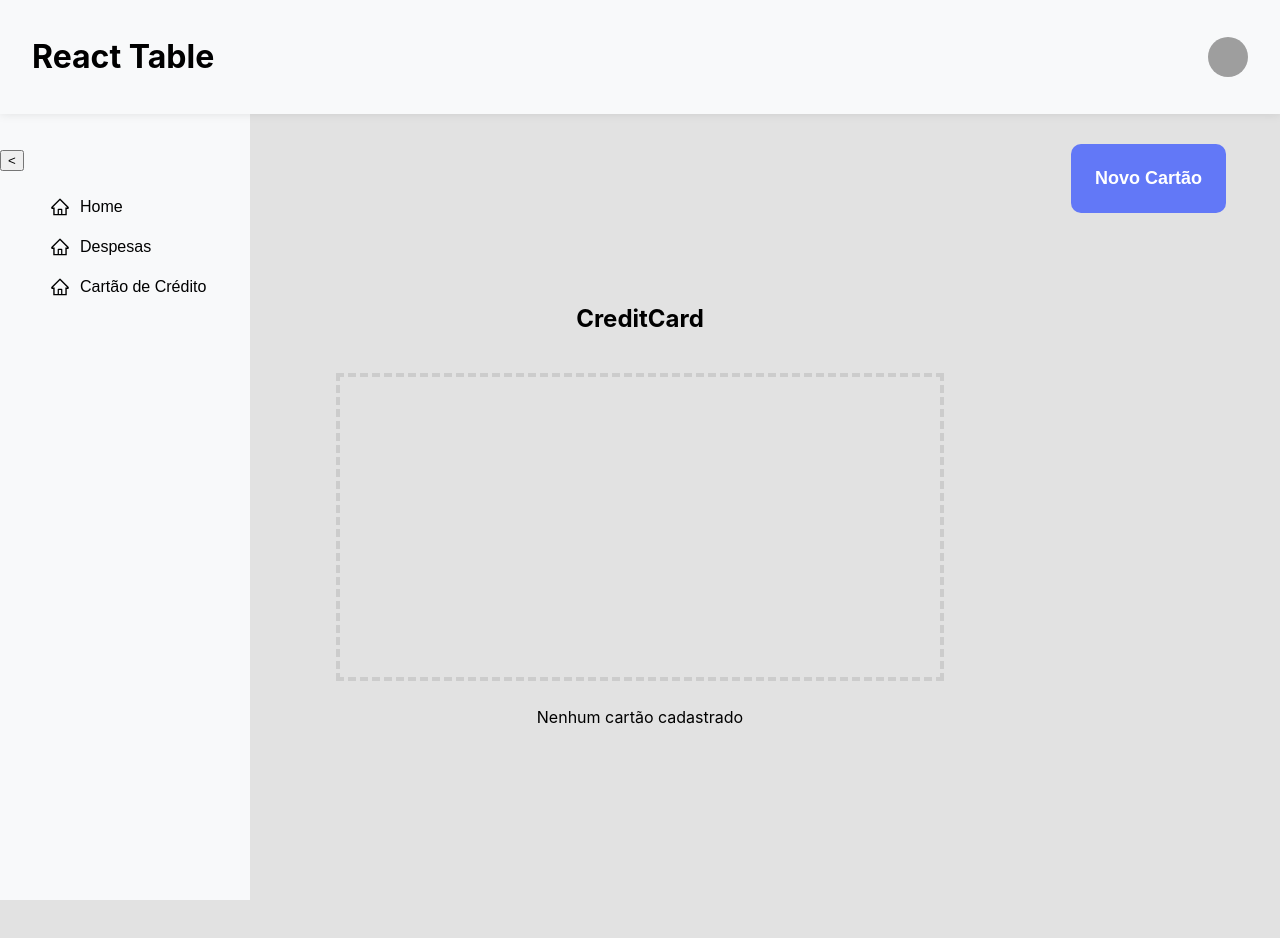
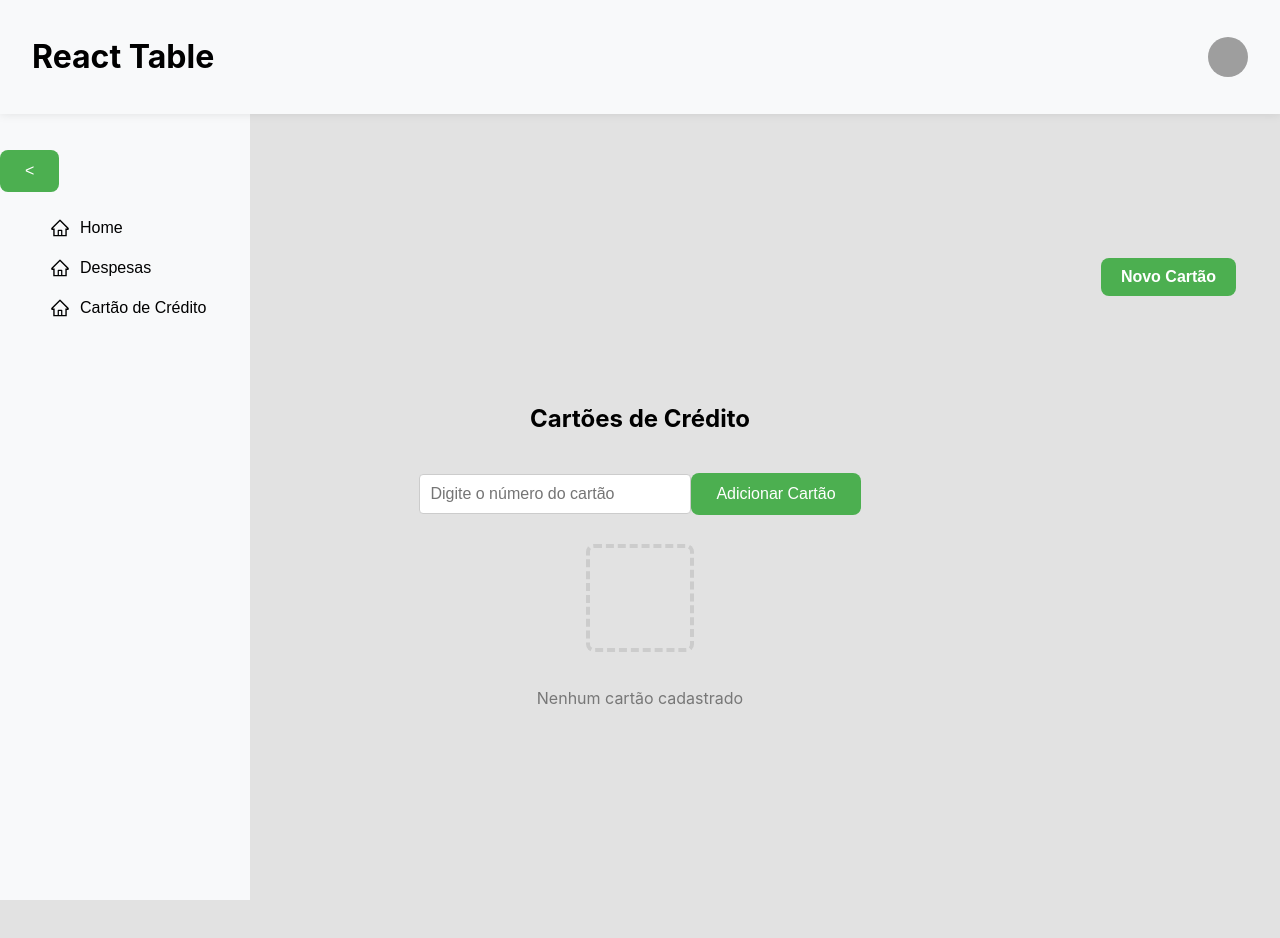
Before and after one commit to ricardo-oamaro/fatura-app-react, a React (Create React App) app: page /credit-card in a window 1280 px wide. Both pictures are taken after a click on the button "Novo Cartão". Shown: the top 938 px of the page. Before the commit the page ends 914 px from the top, so only its background shows below. Built offline with nearby package versions, Linux system fonts and the light colour scheme; grey boxes are pictures that could not be loaded.

Commit message:
Permite ao usuário adicionar até 3 cartões, exibindo-os na tela com a opção de remoção. Ajusta o layout para garantir que os cartões fiquem alinhados e visíveis na interface.

```diff
--- a/src/components/CreditCard/creditCard.css
+++ b/src/components/CreditCard/creditCard.css
@@ -2,9 +2,9 @@
   display: flex;
   flex-direction: column;
   justify-content: center;
-    /* height: 100vh; */
-    /* background-color: #f5f5f5; */
-    /* margin: 200px 0; */
+  align-items: center;
+  margin-top: 40px;
+  position: relative;
 }
 
 .novo-cartao-btn {
@@ -12,23 +12,118 @@
   justify-content: center;
   align-items: center;
   position: absolute;
-    top: 15%;
-    right: 30px;
+  top: 10%;
+  right: 20px;
+  background-color: #4CAF50;
+  color: white;
+  padding: 10px 20px;
+  font-size: 16px;
+  border-radius: 8px;
+  cursor: pointer;
+  z-index: 10;
+  transition: background-color 0.3s;
+}
+
+.novo-cartao-btn:hover {
+  background-color: #45a049;
+}
+
+.input-container {
+  margin-top: 20px;
+  text-align: center;
+}
+
+.input-card {
+  padding: 10px;
+  width: 250px;
+  font-size: 16px;
+  margin-bottom: 10px;
+  border: 1px solid #ccc;
+  border-radius: 4px;
+}
+
+button {
+  padding: 12px 25px;
+  background-color: #4CAF50;
+  color: white;
+  border: none;
+  cursor: pointer;
+  font-size: 16px;
+  border-radius: 8px;
+}
+
+button:hover {
+  background-color: #45a049;
+}
+
+.cards-container {
+  display: flex;
+  flex-wrap: wrap; /* Permite quebrar linha caso o espaço não seja suficiente */
+  gap: 20px; /* Espaçamento entre os cartões */
+  justify-content: center; /* Centraliza os cartões horizontalmente */
+  max-width: 960px; /* Limita a largura máxima do container */
+  margin: 0 auto; /* Centraliza o container na tela */
+}
+
+.card {
+  width: 300px;
+  height: 180px;
+  border: 2px solid #ccc;
+  padding: 20px;
+  display: flex;
+  flex-direction: column;
+  align-items: center;
+  justify-content: center;
+  box-shadow: 0px 4px 10px rgba(0, 0, 0, 0.1);
+  border-radius: 8px;
+  background-color: #fff;
+  position: relative;
+  transition: transform 0.3s, box-shadow 0.3s;
+}
+
+.card:hover {
+  transform: translateY(-5px);
+  box-shadow: 0px 8px 16px rgba(0, 0, 0, 0.2);
+}
+
+.card-info h2 {
+  font-size: 18px;
+  margin-bottom: 10px;
+  color: #333;
+  text-transform: capitalize;
+}
+
+.card-info p {
+  font-size: 14px;
+  word-wrap: break-word;
+  color: #666;
+}
+
+.delete-btn {
+  position: absolute;
+  bottom: 10px;
+  left: 50%;
+  transform: translateX(-50%);
+  background: none;
+  border: none;
+  font-size: 24px;
+  cursor: pointer;
+  color: #ff4d4d;
 }
 
 .no-card {
-    display: flex; /* Alinha o ícone e o texto em linha */
-    flex-direction: column; /* Coloca o ícone sobre o texto */
-    align-items: center; /* Centraliza horizontalmente */
-    margin-top: 20px; /* Margem superior para espaçamento */
+  display: flex;
+  justify-content: center;
+  align-items: center;
+  flex-direction: column;
+  margin-top: 20px;
+  color: #777;
 }
 
 .square {
-    width: 600px; /* Largura do quadrado */
-    height: 300px; /* Altura do quadrado */
-    border: 4px dashed #ccc; /* Borda tracejada */
-    display: flex; /* Flex para centralizar */
-    align-items: center; /* Alinha verticalmente */
-    justify-content: center; /* Alinha horizontalmente */
-    margin-bottom: 10px; /* Espaçamento inferior */
+  width: 100px;
+  height: 100px;
+  border: 4px dashed #ccc;
+  margin-bottom: 20px;
+  border-radius: 8px;
 }
--- a/src/components/CreditCard/index.js
+++ b/src/components/CreditCard/index.js
@@ -1,26 +1,104 @@
+import React, { useState } from 'react';
 import Button from '../Button';
 import './creditCard.css';
 
-const CreditCard = ({ card }) => {
+const CreditCard = () => {
+  const [cardNumber, setCardNumber] = useState('');
+  const [cards, setCards] = useState([]);
+  const [showInput, setShowInput] = useState(false);
+
+  // Função para adicionar um cartão à lista
+  const addCard = () => {
+    if (cardNumber.length === 19) {
+      setCards([
+        ...cards,
+        {
+          number: cardNumber,
+          operator: getCardOperator(cardNumber),
+        },
+      ]);
+      setCardNumber('');
+      setShowInput(false); // Esconde o campo de input após adicionar
+    } else {
+      alert("Por favor, insira um número de cartão válido.");
+    }
+  };
+
+  // Função para determinar a operadora com base no número do cartão
+  const getCardOperator = (cardNumber) => {
+    if (cardNumber.startsWith('4')) {
+      return { name: 'Visa' };
+    } else if (cardNumber.startsWith('5')) {
+      return { name: 'MasterCard' };
+    } else if (cardNumber.startsWith('3')) {
+      return { name: 'American Express' };
+    }
+    return { name: 'Desconhecido' };
+  };
+
+  // Função para formatar o número do cartão
+  const formatCardNumber = (value) => {
+    return value.replace(/\D/g, '') // Remove tudo que não é número
+                .replace(/(\d{4})(?=\d)/g, '$1 ') // Adiciona um espaço a cada 4 dígitos
+                .slice(0, 19); // Limita o número a 19 caracteres
+  };
+
+  // Função para tratar mudanças no campo de input
+  const handleCardNumberChange = (e) => {
+    const formattedNumber = formatCardNumber(e.target.value);
+    setCardNumber(formattedNumber);
+  };
+
+  // Função para remover o cartão
+  const removeCard = (index) => {
+    const updatedCards = cards.filter((_, cardIndex) => cardIndex !== index);
+    setCards(updatedCards);
+  };
 
   return (
     <section className="container">
-            <Button className="novo-cartao-btn button">Novo Cartão</Button>
-            <h1>CreditCard</h1>
-            {card ? (
-                <div>
-                    {/* Renderizar informações do cartão */}
-                    <h2>Cartão: {card.number}</h2>
+      <Button className="novo-cartao-btn button" onClick={() => setShowInput(true)}>
+        Novo Cartão
+      </Button>
+
+      <h1>Cartões de Crédito</h1>
+
+      {showInput && (
+        <div className="input-container">
+          <input
+            type="text"
+            value={cardNumber}
+            onChange={handleCardNumberChange}
+            placeholder="Digite o número do cartão"
+            className="input-card"
+            maxLength="19"
+          />
+          <button onClick={addCard}>Adicionar Cartão</button>
+        </div>
+      )}
+
+      <div className="cards-container">
+        {cards.length === 0 ? (
+          <div className="no-card">
+            <div className="square"></div>
+            <p>Nenhum cartão cadastrado</p>
           </div>
         ) : (
-                <div className="no-card">
-                    <div className="square"></div> {/* Quadrado tracejado */}
-                    <p>Nenhum cartão cadastrado</p>
+          cards.map((card, index) => (
+            <div key={index} className="card">
+              <div className="card-info">
+                <h2>{card.operator.name}</h2>
+                <p>{card.number}</p>
               </div>
+              <button className="delete-btn" onClick={() => removeCard(index)}>
+                🗑️
+              </button>
+            </div>
+          ))
         )}
+      </div>
     </section>
   );
-
-}
+};
 
 export default CreditCard;
```
Lines whose indentation alone changed are shown as unchanged.
